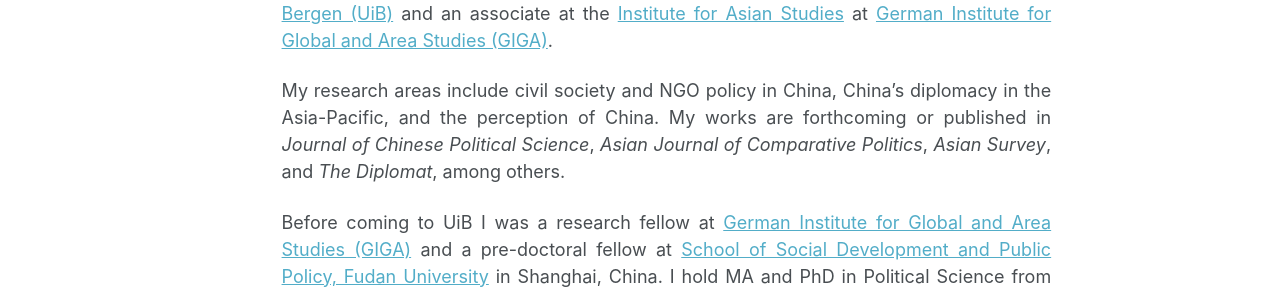
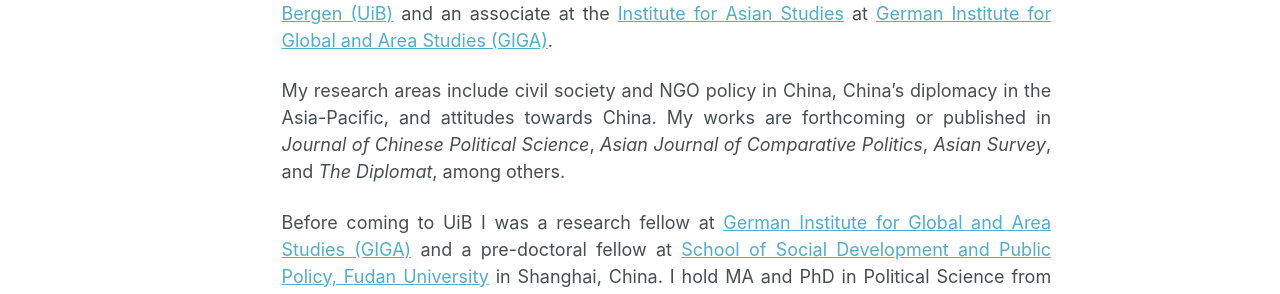
Before and after one commit to ehsong/ehsong.github.io, a Jekyll site: the page built from _pages/about.md, in a window 1280 px wide and 1240 px high. Shown: the part 634-928 px from the top of the window. Built offline with Jekyll 4.4.1, drawn with Linux system fonts in a browser that asks for light colours; some web fonts are replaced.

Commit message:
Update about.md

```diff
--- a/_pages/about.md
+++ b/_pages/about.md
@@ -11,7 +11,7 @@
 
 Welcome! I am an Associate Professor at the [Department of Government](https://www.uib.no/en/gov), [University of Bergen (UiB)](https://www.uib.no/en) and an associate at the [Institute for Asian Studies](https://www.giga-hamburg.de/en/institutes/giga-institute-for-asian-studies/) at [German Institute for Global and Area Studies (GIGA)](https://www.giga-hamburg.de/en/).
 
-My research areas include civil society and NGO policy in China, China's diplomacy in the Asia-Pacific, and the perception of China. My works are forthcoming or published in *Journal of Chinese Political Science*, *Asian Journal of Comparative Politics*, *Asian Survey*, and *The Diplomat*, among others.
+My research areas include civil society and NGO policy in China, China's diplomacy in the Asia-Pacific, and attitudes towards China. My works are forthcoming or published in *Journal of Chinese Political Science*, *Asian Journal of Comparative Politics*, *Asian Survey*, and *The Diplomat*, among others.
 
 Before coming to UiB I was a research fellow at [German Institute for Global and Area Studies (GIGA)](https://www.giga-hamburg.de/en/) and a pre-doctoral fellow at [School of Social Development and Public Policy, Fudan University](https://www.fudan.edu.cn/en/2019/0514/c295a96700/page.htm) in Shanghai, China. I hold MA and PhD in Political Science from [Stanford University](https://stanford.edu).
 
```
